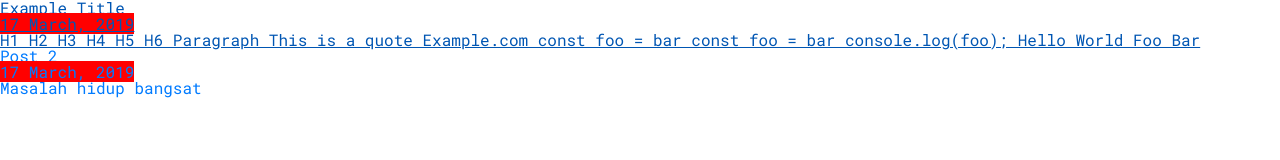
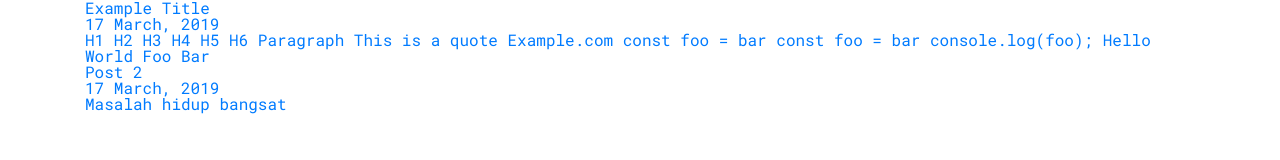
Before and after one commit to iqbalfasri/ibaal.space, a Gatsby site: page /blog in a window 1280 px wide. Built offline with nearby package versions, Linux system fonts and the light colour scheme; Gatsby itself is replaced by a stand-in of ours.

Commit message:
Component card for blog

```diff
--- a/src/components/blog-card.js
+++ b/src/components/blog-card.js
@@ -1,27 +1,19 @@
 import React from "react";
 import { Link } from "gatsby";
 import styled, { createGlobalStyle } from "styled-components";
-
-/**
- * Styling card with styled components
- */
-const CardLink = styled.a`
-
-  background-color: red;
-
-`;
-
 
 function BlogCard({ node }) {
   const { id, excerpt, frontmatter } = node;
   const { title, date, path } = frontmatter;
 
   return (
-    <CardLink id={id} href={path}>
-      <h1>{title}</h1>
-      <span>{date}</span>
-      <p>{excerpt}</p>
-    </CardLink>
+    <div className="container">
+      <Link id={id} to={path}>
+        <h1>{title}</h1>
+        <span>{date}</span>
+        <p>{excerpt}</p>
+      </Link>
+    </div>
   );
 }
 
```
Also changed, not shown: src/templates/blog-post.js (+5 -3 lines).
